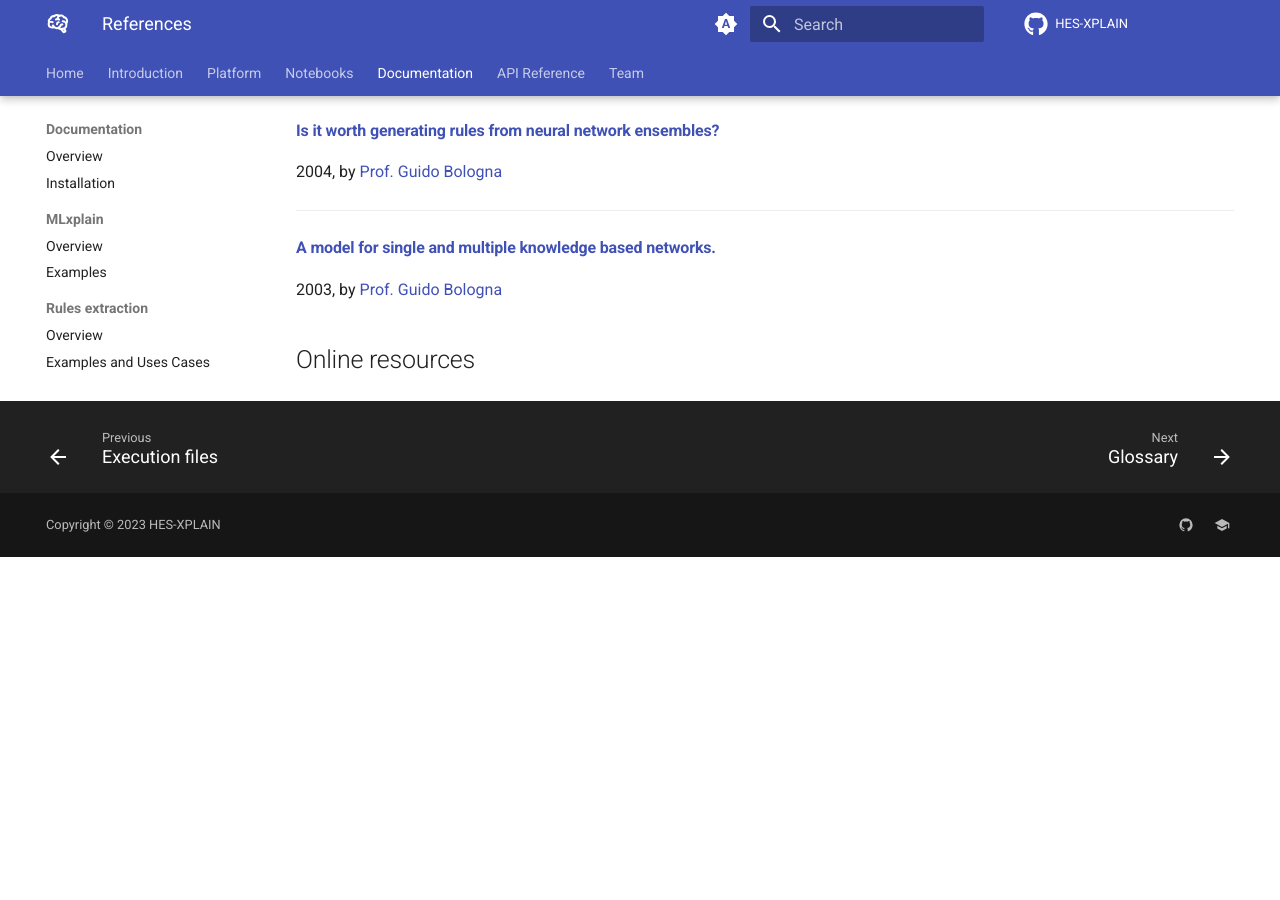
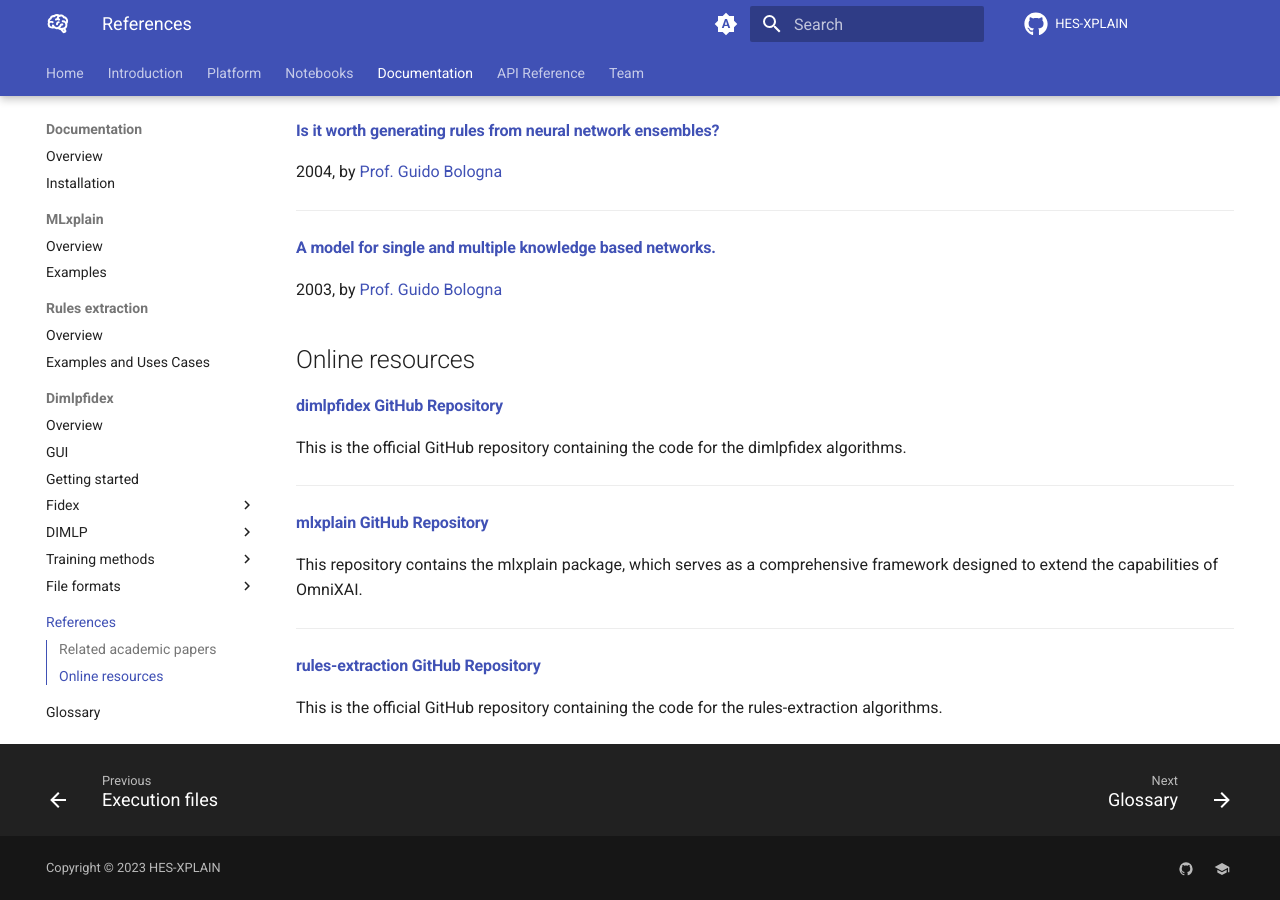
Before and after one commit to HES-XPLAIN/hes-xplain.github.io, an MkDocs documentation site: the page built from docs/documentation/references.md, in a window 1280 px wide and 900 px high, scrolled down 864 px. Built offline with MkDocs 1.6.1 and Material for MkDocs 9.7.7, drawn with Linux system fonts in a browser that asks for light colours; comment, search, counter and statistics services are not loaded; before the commit the page ends 1421 px from its top, so only the background shows below that.

Commit message:
Added some online ressources

```diff
--- a/docs/documentation/references.md
+++ b/docs/documentation/references.md
@@ -40,6 +40,21 @@
 #### [A model for single and multiple knowledge based networks.](https://www.researchgate.net/publication/10634174_A_model_for_single_and_multiple_knowledge_based_networks)
 2003, by [Prof. Guido Bologna](../team.md#prof-guido-bologna)
 
+
 ## Online resources
 
-<!-- TODO: complete here -->
+#### [dimlpfidex GitHub Repository](https://github.com/HES-XPLAIN/dimlpfidex)
+
+This is the official GitHub repository containing the code for the dimlpfidex algorithms.
+
+---
+
+#### [mlxplain GitHub Repository](https://github.com/HES-XPLAIN/mlxplain)
+
+This repository contains the mlxplain package, which serves as a comprehensive framework designed to extend the capabilities of OmniXAI.
+
+---
+
+#### [rules-extraction GitHub Repository](https://github.com/HES-XPLAIN/rules-extraction)
+
+This is the official GitHub repository containing the code for the rules-extraction algorithms.
--- a/docs/platform/algos.md
+++ b/docs/platform/algos.md
@@ -28,7 +28,7 @@
 
 ### DIMLPFidex
 
-**DIMLPFidex** is a module gathering an ensemble of algorithms designed to provide low-level explanations. It focuses on extracting propositional rules from deep models. This module contains many training algorithms modified to permit the usage of our explanation algorithms.
+**[DIMLPFidex](../documentation/dimlpfidex/overview.md)** is a module gathering an ensemble of algorithms designed to provide low-level explanations. It focuses on extracting propositional rules from deep models. This module contains many training algorithms modified to permit the usage of our explanation algorithms.
 
 We present three explanation algorithms:
 
```
